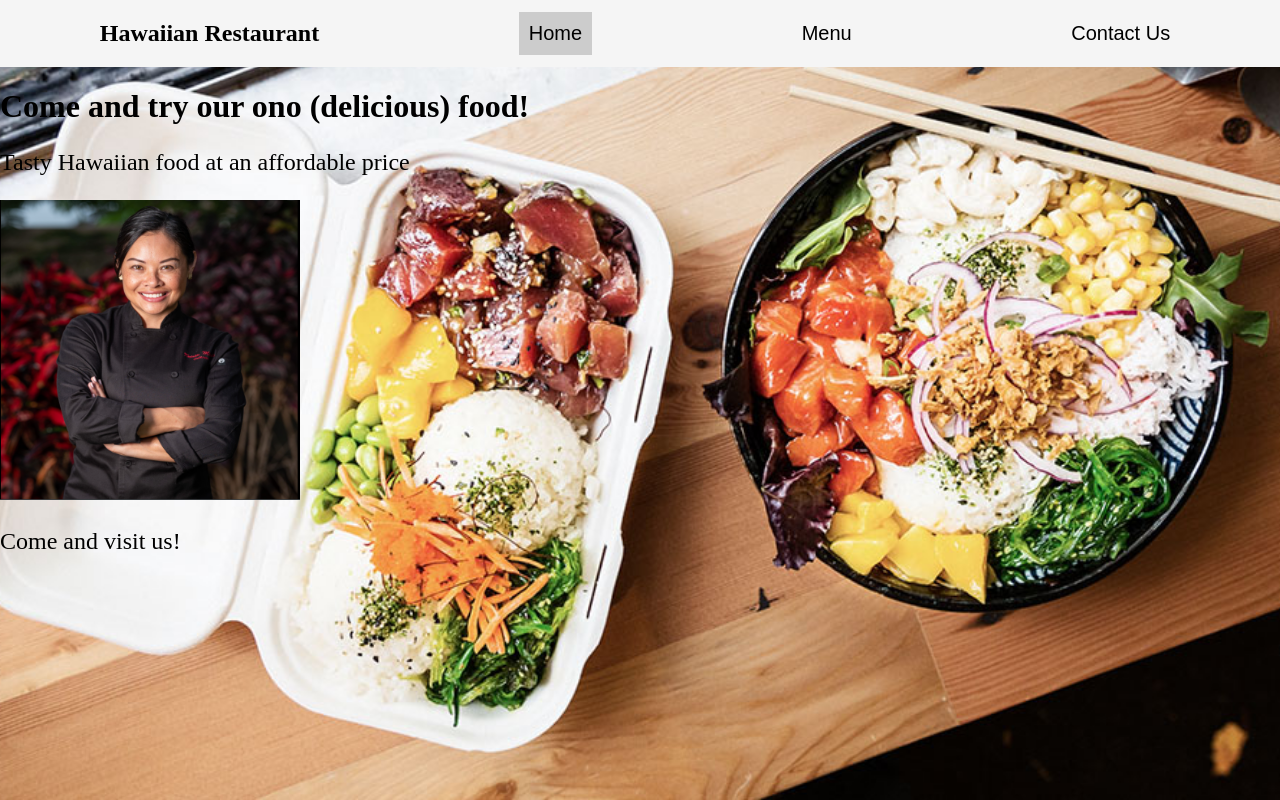
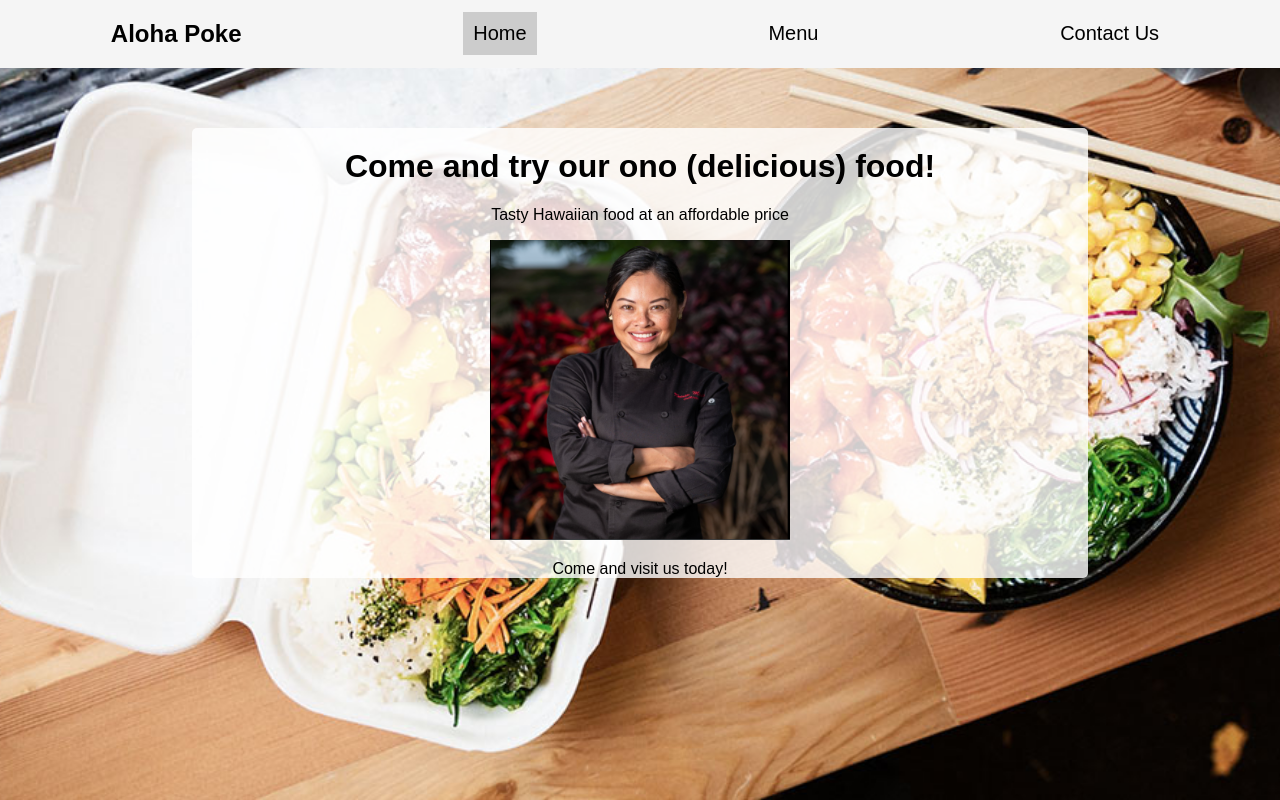
Before and after one commit to coderlore/restaurant, a website built with webpack: page dist/index.html in a window 1280 px wide. Built offline with nearby package versions, Linux system fonts and the light colour scheme.

Commit message:
Fixed styling of each tab

```diff
--- a/src/contact.js
+++ b/src/contact.js
@@ -1,14 +1,37 @@
+import mapRestaurant from '../asset/map.jpeg';
+
 function contact() {
     const content = document.querySelector('#content');
     content.id = 'content';
 
     const contactPage = document.createElement('div');
+    contactPage.id = 'contact'
     contactPage.setAttribute('data-tab-content', 'contact')
     contactPage.classList.add('tab-content');
 
     const contactTitle = document.createElement('h1');
     contactTitle.innerHTML = 'Contact us';
     contactPage.appendChild(contactTitle);
+
+    const phone = document.createElement('p');
+    phone.innerHTML = '(808)123-4567';
+    contactPage.appendChild(phone);
+
+    const address = document.createElement('p');
+    address.innerHTML = '123 Kamehameha Hwy, Honolulu, HI';
+    contactPage.appendChild(address);
+
+    const hours = document.createElement('p');
+    hours.innerHTML = 'Hours: Mon-Fri 8am-10pm Sat-Sun 10am-10pm';
+    contactPage.appendChild(hours);
+
+    const mapImage = new Image();
+    mapImage.src = mapRestaurant;
+    mapImage.alt = 'Location on map';
+    mapImage.style.height = '300px';
+    mapImage.style.width = '400px';
+    contactPage.appendChild(mapImage);
+
     content.appendChild(contactPage)
     document.body.appendChild(content);
 }
--- a/src/home.js
+++ b/src/home.js
@@ -26,7 +26,7 @@ function loadHome() {
     homePage.appendChild(chefImage);
 
     const message = document.createElement('p');
-    message.innerHTML = 'Come and visit us!';
+    message.innerHTML = 'Come and visit us today!';
     homePage.appendChild(message);
 
     content.appendChild(homePage)
--- a/src/navbar.js
+++ b/src/navbar.js
@@ -11,7 +11,7 @@ function navbar() {
     const menuBtn = document.createElement('button');
     const contactBtn = document.createElement('button');
 
-    restaurantName.textContent = 'Hawaiian Restaurant';
+    restaurantName.textContent = 'Aloha Poke';
 
     homeBtn.textContent = 'Home';
     homeBtn.classList.add('page-nav');
--- a/src/style.css
+++ b/src/style.css
@@ -1,12 +1,10 @@
-/*h1 {
-    display: flex;
-    font-size: 2.8rem;
-    justify-content: center;
-    flex: 0 1 50%;
+h1 {
+    font-size: 2rem;
+    padding-top: 20px;
 }
-*/
+
 p {
-    font-size: 1.5rem;
+    font-size: 1rem;
 }
 
 body {
@@ -17,6 +15,7 @@ body {
     background-size: cover;
     margin: 0;
     padding: 0;
+    font-family: Arial, Helvetica, sans-serif;
 }
 /*
 #content {
@@ -75,3 +74,19 @@ button {
     justify-content: center;
     border-radius: 5px;
 }*/
+
+#content > [id='home']  {
+    background: rgba(255, 255, 255, 0.8);
+    width: 70%;
+    margin: 60px auto;
+    border-radius: 5px;
+    text-align: center;
+}
+
+#content > [id='contact']  {
+    background: rgba(255, 255, 255, 0.8);
+    width: 70%;
+    margin: 60px auto;
+    border-radius: 5px;
+    text-align: center;
+}
```
Also changed, not shown: asset/map.jpeg (added), 2 other files.
